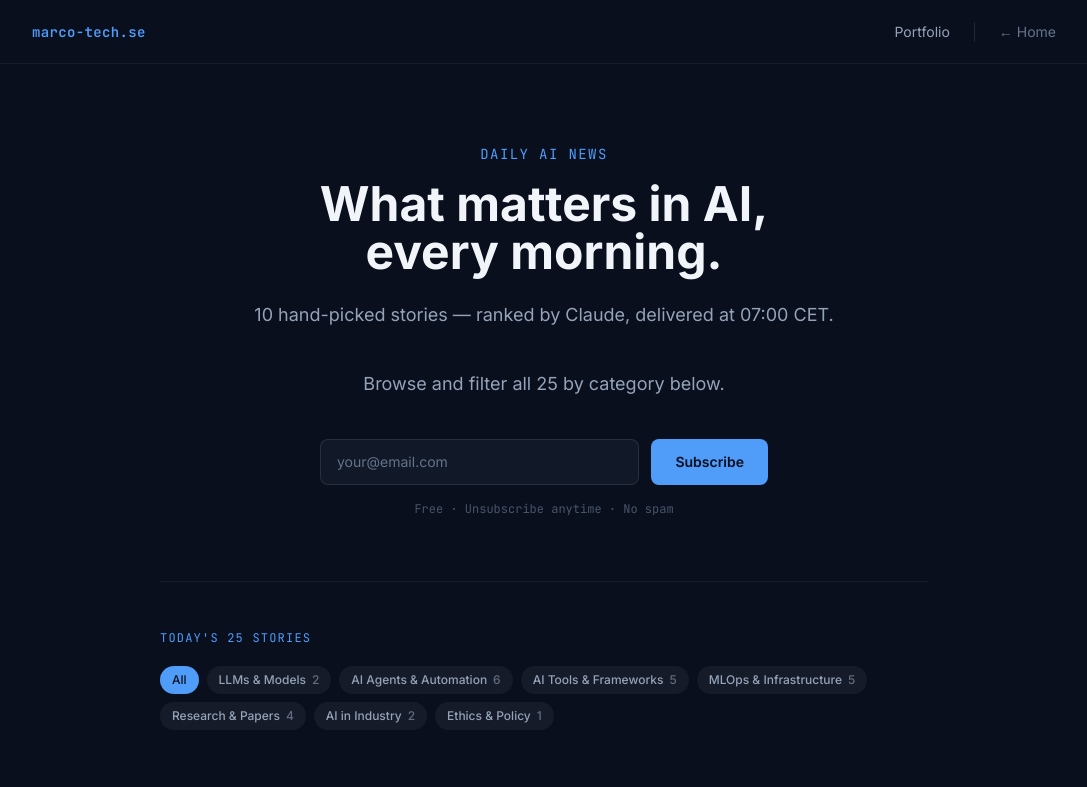
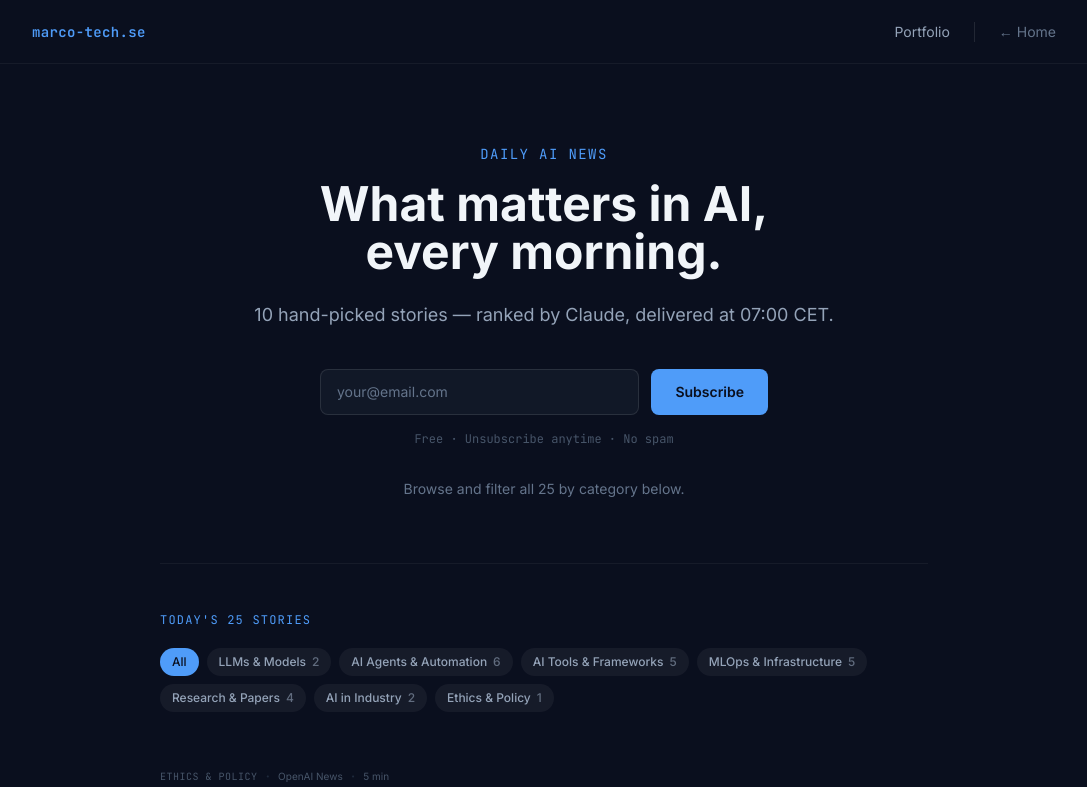
Before and after one commit to Marco-Lundh/marcolundh, a Next.js app: page /ai-news in a window 1280 px wide. Shown: the top 787 px of the page, without its empty margins (96-1183 px from the left). Built offline with nearby package versions, Linux system fonts and the light colour scheme.

Commit message:
style: move browse text to below subscribe section

```diff
--- a/app/ai-news/SubscribeForm.tsx
+++ b/app/ai-news/SubscribeForm.tsx
@@ -39,9 +39,6 @@ export default function SubscribeForm() {
       <p className="text-slate-400 text-lg leading-relaxed mb-10">
         10 hand-picked stories — ranked by Claude, delivered at 07:00 CET.
       </p>
-      <p className="text-slate-400 text-lg leading-relaxed mb-10 mt-4">
-        Browse and filter all 25 by category below.
-      </p>
 
       {status === 'success' ? (
         <div className="bg-[#111827] border border-[#4f9cf9]/30 rounded-xl p-6">
@@ -82,6 +79,9 @@ export default function SubscribeForm() {
       <p className="text-slate-600 text-xs mt-4 font-mono">
         Free · Unsubscribe anytime · No spam
       </p>
+      <p className="text-slate-500 text-sm mt-8">
+        Browse and filter all 25 by category below.
+      </p>
     </motion.div>
   )
 }
```
